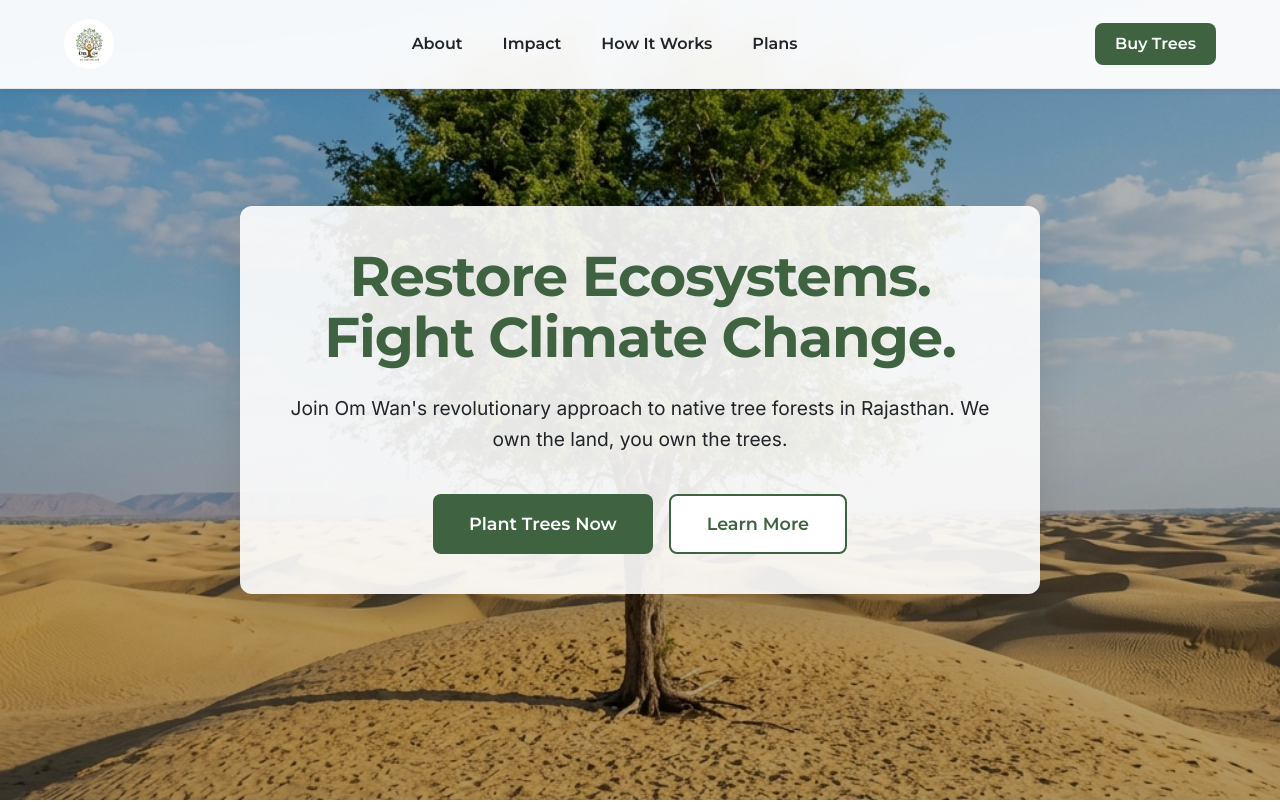
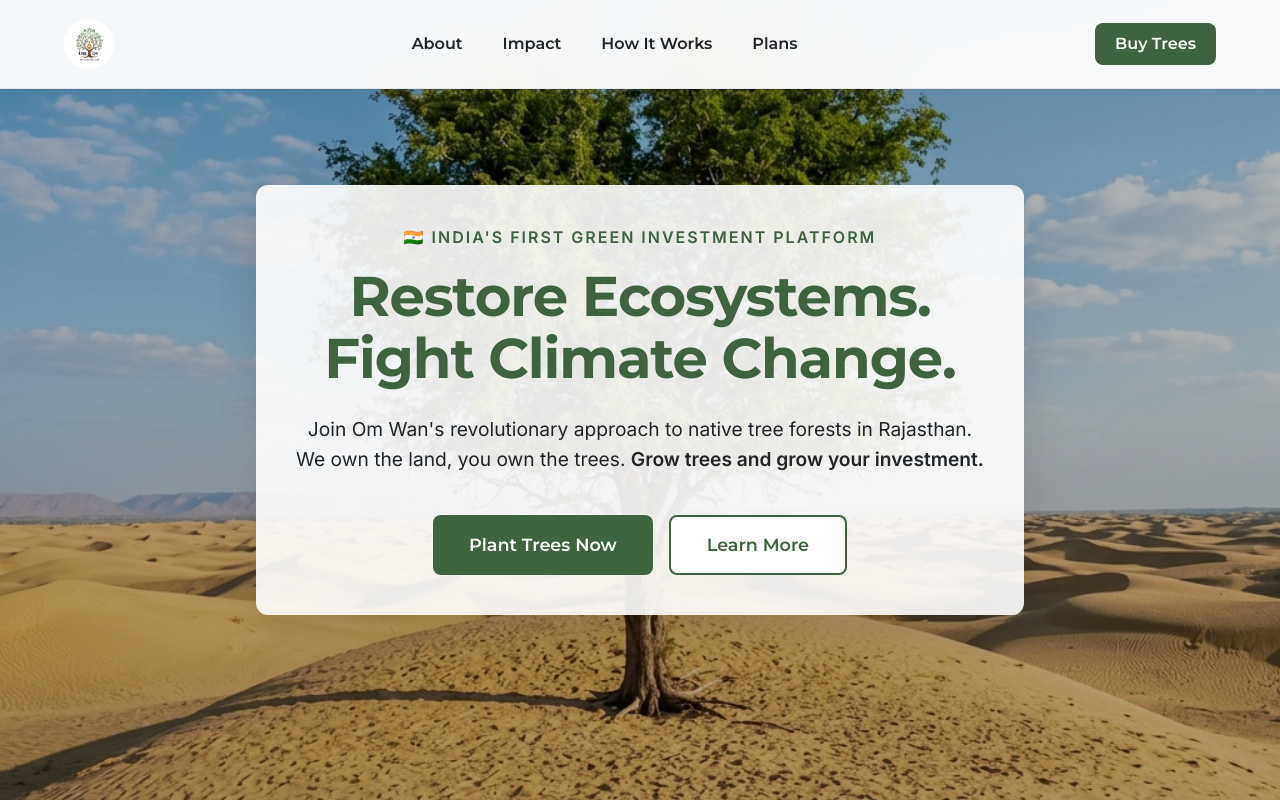
Before and after one commit to ashokaph335701-dot/Om-Wan, a React (Vite) app in the folder om-wan-web/: page / in a window 1280 px wide. Shown: the top 802 px of the page. Built offline with nearby package versions, Linux system fonts and the light colour scheme.

Commit message:
feat: add India's first green investment platform highlight to hero

```diff
--- a/om-wan-web/src/components/Hero.jsx
+++ b/om-wan-web/src/components/Hero.jsx
@@ -3,10 +3,13 @@ export default function Hero() {
     <section className="hero-section" style={{ backgroundImage: 'url("/khejri_desert_hero.png")' }}>
       <div className="hero-overlay"></div>
       <div className="hero-content">
+        <div style={{ marginBottom: '1rem', color: 'var(--forest-green)', fontWeight: '700', fontSize: '1rem', letterSpacing: '2px', textTransform: 'uppercase' }}>
+          🇮🇳 India's First Green Investment Platform
+        </div>
         <h1>Restore Ecosystems.<br/>Fight Climate Change.</h1>
         <p style={{ marginTop: '1.5rem', fontSize: '1.2rem', color: 'var(--text-dark)' }}>
-          Join Om Wan's revolutionary approach to native tree forests in Rajasthan.
-          We own the land, you own the trees.
+          Join Om Wan's revolutionary approach to native tree forests in Rajasthan. <br/>
+          We own the land, you own the trees. <strong>Grow trees and grow your investment.</strong>
         </p>
         <div style={{ marginTop: '2.5rem', display: 'flex', gap: '1rem', justifyContent: 'center' }}>
           <a href="#plans" className="btn-primary">Plant Trees Now</a>
```
